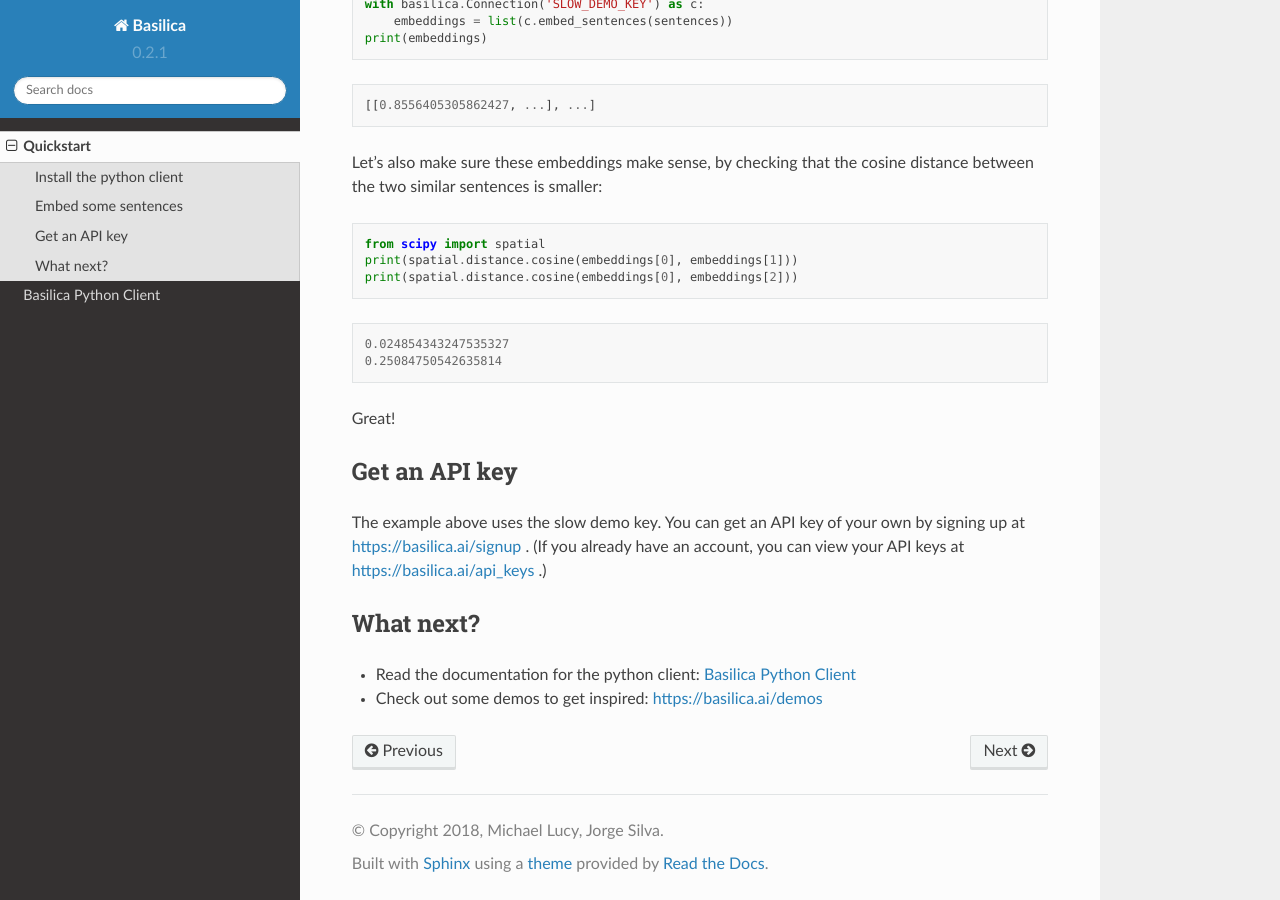
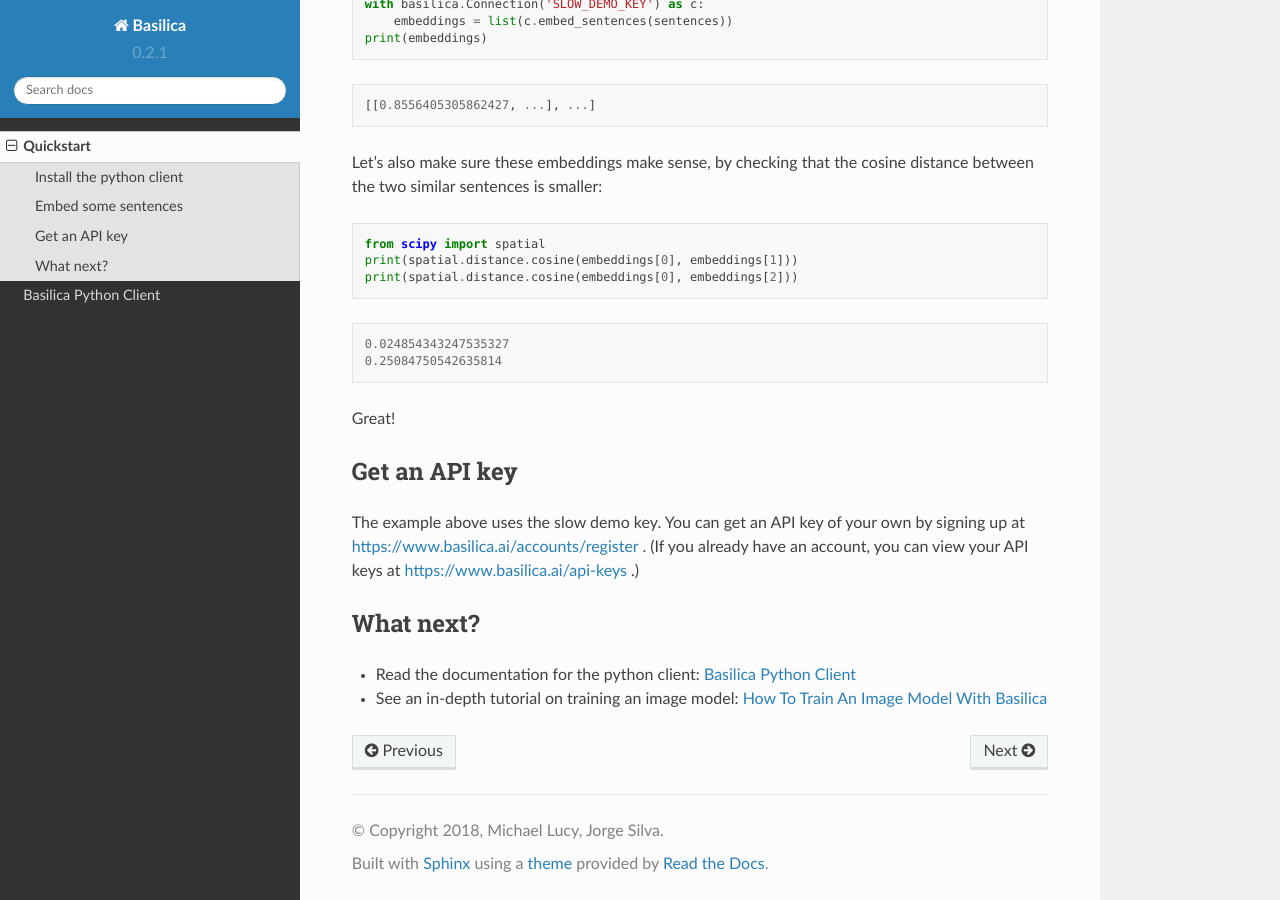
Before and after one commit to mlucy/basilica-client, a Sphinx documentation site: the page built from basilica/docs/quickstart.rst, in a window 1280 px wide and 900 px high, scrolled down 552 px. Built offline with Sphinx 7.4.7 and the Read the Docs theme 2.0.0, drawn with Linux system fonts in a browser that asks for light colours; formulas are drawn with MathJax 3.

Commit message:
Made links real.

```diff
--- a/basilica/docs/quickstart.rst
+++ b/basilica/docs/quickstart.rst
@@ -53,12 +53,14 @@
 ^^^^^^^^^^^^^^
 
 The example above uses the slow demo key.  You can get an API key of
-your own by signing up at https://basilica.ai/signup .  (If you
-already have an account, you can view your API keys at
-https://basilica.ai/api_keys .)
+your own by signing up at https://www.basilica.ai/accounts/register .
+(If you already have an account, you can view your API keys at
+https://www.basilica.ai/api-keys .)
 
 What next?
 ^^^^^^^^^^
 
 * Read the documentation for the python client: :ref:`basilica`
-* Check out some demos to get inspired: https://basilica.ai/demos
+* See an in-depth tutorial on training an image model: `How To Train
+  An Image Model With Basilica
+  <https://www.basilica.ai/tutorials/how-to-train-an-image-model/>`_
```
